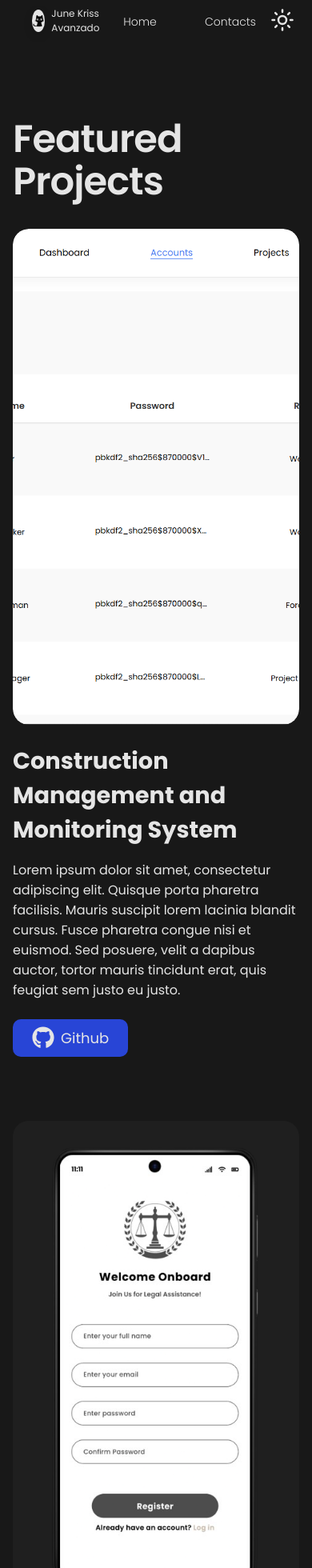
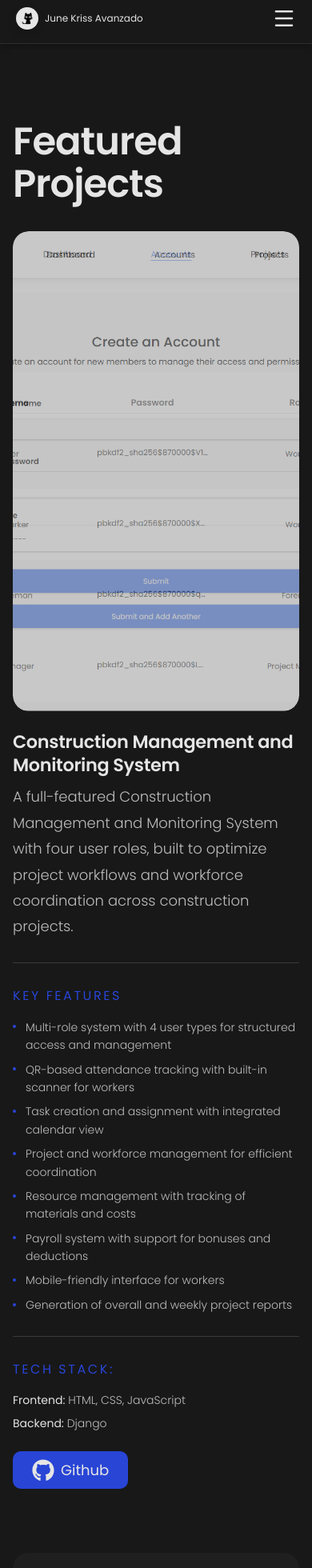
Before and after one commit to JuneKriss/my-portfolio, a React (Vite) app: page /projects in a window 390 px wide. Shown: the top 1960 px of the page at 80% size. Built offline with nearby package versions, Linux system fonts and the light colour scheme.

Commit message:
Added real details in projects, made navbar and footer responsive

```diff
--- a/src/components/Footer/Footer.css
+++ b/src/components/Footer/Footer.css
@@ -144,3 +144,19 @@
     transform: translateX(100%);
   }
 }
+
+@media (max-width: 639px) {
+  .footer {
+    flex-direction: column;
+    gap: 1.25rem;
+    text-align: center;
+  }
+
+  .footer .rightGroup {
+    gap: 1.25rem;
+  }
+
+  .rightGroup a svg {
+    font-size: 1.75em;
+  }
+}
--- a/src/components/Navbar/Navbar.css
+++ b/src/components/Navbar/Navbar.css
@@ -2,7 +2,9 @@ nav {
   display: flex;
   justify-content: space-between;
   align-items: center;
-  padding: 0.5rem 2.5rem;
+  padding: 0.8rem 2.5rem 1rem;
+  border-bottom: 1px solid var(--card-stroke);
+  box-shadow: var(--navbar-shadow);
 }
 
 .leftGroup {
@@ -50,7 +52,7 @@ nav {
 
 .navbar-links a:hover {
   background-color: var(--highlight);
-  color: var(--highlight-text);
+  color: #e5e5e5;
 }
 
 .modeToggle {
@@ -80,9 +82,115 @@ nav {
   transform: rotate(0deg) scale(0.9);
 }
 
-.burger {
+.navRight {
+  display: flex;
+  align-items: center;
+  gap: 0.25rem;
+}
+
+.burgerBtn {
   display: none;
+  background: none;
+  border: none;
+  cursor: pointer;
+}
+
+.drawerOverlay {
+  position: fixed;
+  inset: 0;
+  background: rgba(0, 0, 0, 0.4);
+  z-index: 98;
+  opacity: 0;
+  pointer-events: none;
+  transition: opacity 0.3s ease;
+}
+
+.drawerOverlay.open {
+  opacity: 1;
+  pointer-events: all;
+}
+
+.drawer {
+  position: fixed;
+  top: 0;
+  right: 0;
+  height: 100dvh;
+  width: 260px;
+  background: var(--bg-color);
+  border-left: 1px solid var(--card-stroke);
+  z-index: 99;
+  display: flex;
   flex-direction: column;
+  padding: 1.5rem;
+  transform: translateX(100%);
+  transition: transform 0.35s cubic-bezier(0.4, 0, 0.2, 1);
+}
+
+.drawerHeader {
+  display: flex;
+  justify-content: space-between;
+  align-items: center;
+  margin-bottom: 2rem;
+}
+
+.drawerHeader .modeToggle,
+.drawerClose {
+  display: flex;
+  align-items: center;
+  justify-content: center;
+  padding: 0;
+  width: 30px;
+  height: 30px;
+}
+
+.drawer.open {
+  transform: translateX(0);
+}
+
+.drawerClose {
+  background: none;
+  border: none;
   cursor: pointer;
-  gap: 5px;
 }
+
+.drawer-links {
+  list-style: none;
+  display: flex;
+  flex-direction: column;
+  gap: 0.5rem;
+  padding: 0;
+}
+
+.drawer-links a {
+  display: block;
+  padding: 0.6rem 1rem;
+  border-radius: 10px;
+  text-decoration: none;
+  color: var(--text-color);
+  font-weight: 200;
+  font-size: 1rem;
+  transition: all 0.2s ease;
+}
+
+.drawer-links a:hover {
+  background-color: var(--highlight);
+  color: #e5e5e5;
+}
+
+@media (max-width: 767px) {
+  nav {
+    padding: 0.5rem 1.25rem 1rem;
+  }
+
+  .navbar-links {
+    display: none;
+  }
+
+  .burgerBtn {
+    display: flex;
+  }
+
+  .desktopOnly {
+    display: none;
+  }
+}
--- a/src/components/Navbar/Navbar.jsx
+++ b/src/components/Navbar/Navbar.jsx
@@ -2,7 +2,7 @@ import { useState } from "react";
 import { Link, useLocation } from "react-router-dom";
 import "./Navbar.css";
 
-import { Sun, Moon } from "lucide-react";
+import { Sun, Moon, X, Menu } from "lucide-react";
 import { cats } from "../../assets/index.js";
 
 function Navbar({ isLight, setIsLight }) {
@@ -35,6 +35,29 @@ function Navbar({ isLight, setIsLight }) {
           <a href="#footer">Contacts</a>
         </li>
       </ul>
+      <div className="navRight">
+        <button
+          className="modeToggle desktopOnly"
+          onClick={() => setIsLight(!isLight)}
+        >
+          {isLight ? (
+            <Moon className="toggleIcon" />
+          ) : (
+            <Sun className="toggleIcon" />
+          )}
+        </button>
+        <button className="burgerBtn" onClick={() => setMenuOpen(true)}>
+          <Menu className="toggleIcon" />
+        </button>
+      </div>
+
+      <div
+        className={`drawerOverlay ${menuOpen ? "open" : ""}`}
+        onClick={() => setMenuOpen(false)}
+      />
+
+      <div className={`drawer ${menuOpen ? "open" : ""}`}>
+        <div className="drawerHeader">
           <button className="modeToggle" onClick={() => setIsLight(!isLight)}>
             {isLight ? (
               <Moon className="toggleIcon" />
@@ -42,10 +65,37 @@ function Navbar({ isLight, setIsLight }) {
               <Sun className="toggleIcon" />
             )}
           </button>
-      <div
-        className={`burger ${menuOpen ? "open" : ""}`}
-        onClick={() => setMenuOpen(!menuOpen)}
-      ></div>
+          <button className="drawerClose" onClick={() => setMenuOpen(false)}>
+            <X className="toggleIcon" />
+          </button>
+        </div>
+        <ul className="drawer-links">
+          <li>
+            <Link to="/" onClick={() => setMenuOpen(false)}>
+              Home
+            </Link>
+          </li>
+          {location.pathname === "/" && (
+            <li>
+              <a href="#about" onClick={() => setMenuOpen(false)}>
+                About
+              </a>
+            </li>
+          )}
+          {location.pathname === "/" && (
+            <li>
+              <a href="#projects" onClick={() => setMenuOpen(false)}>
+                Projects
+              </a>
+            </li>
+          )}
+          <li>
+            <a href="#footer" onClick={() => setMenuOpen(false)}>
+              Contacts
+            </a>
+          </li>
+        </ul>
+      </div>
     </nav>
   );
 }
--- a/src/index.css
+++ b/src/index.css
@@ -8,9 +8,10 @@
   --text-color: #e5e5e5;
   --supporting-text: #bdbdbd;
   --highlight: #2845d6;
-  --highlight-text: #fff;
   --card-bg: #1f1f1f;
   --card-stroke: #2d2d2d;
+  --border-soft: rgba(255, 255, 255, 0.15);
+  --navbar-shadow: 0 2px 8px rgba(0, 0, 0, 0.35);
 
   color-scheme: light dark;
 
@@ -27,6 +28,8 @@ body.light {
   --highlight: #2845d6;
   --card-bg: #f5f5f5;
   --card-stroke: #e0e0e0;
+  --border-soft: rgba(0, 0, 0, 0.15);
+  --navbar-shadow: 0 2px 8px rgba(0, 0, 0, 0.06);
 }
 
 * {
--- a/src/pages/Home/Home.css
+++ b/src/pages/Home/Home.css
@@ -213,7 +213,7 @@ section {
   position: relative;
   gap: 6rem;
   align-items: flex-start;
-  padding-top: 2rem;
+  padding-top: 2.5rem;
 }
 
 .projectsContent {
@@ -221,7 +221,7 @@ section {
   display: flex;
   flex-direction: column;
   gap: 2.5rem;
-  padding-top: 2rem;
+  padding-top: 2.5rem;
 }
 
 .aboutContent::before,
@@ -349,7 +349,7 @@ section {
 }
 
 .schoolContainer {
-  border-left: 2px solid rgba(255, 255, 255, 0.15);
+  border-left: 2px solid var(--border-soft);
   padding-left: 0.75rem;
   line-height: 1.7;
   transition:
@@ -393,7 +393,7 @@ section {
   display: flex;
   flex-direction: column;
   gap: 0.5rem;
-  border-left: 2px solid rgba(255, 255, 255, 0.15);
+  border-left: 2px solid var(--border-soft);
   padding-left: 0.75rem;
 
   opacity: 0;
--- a/src/pages/Projects/Projects.css
+++ b/src/pages/Projects/Projects.css
@@ -61,7 +61,7 @@
   overflow: hidden;
   position: relative;
   width: 100%;
-  height: 620px;
+  height: 600px;
   background-color: var(--card-bg);
 }
 
@@ -114,12 +114,118 @@
 .projectTexts {
   display: flex;
   flex-direction: column;
-  gap: 1rem;
+  gap: 0;
 }
 
-.projectTexts h2 {
+.projectDescription,
+.project-key-features,
+.project-tech-stack {
+  padding: 1.75rem 0;
+  border-bottom: 1px solid var(--border-soft);
+  opacity: 0;
+  transform: translateY(16px);
+  transition:
+    opacity 0.5s ease,
+    transform 0.5s ease;
+}
+
+.projectDescription {
+  padding-top: 0;
+}
+
+.project-tech-stack {
+  border-bottom: none;
+  padding-bottom: 0;
+}
+
+.projectDescription {
+  transition-delay: 0s;
+}
+.project-key-features {
+  transition-delay: 0.1s;
+}
+.project-tech-stack {
+  transition-delay: 0.2s;
+}
+
+.projectTexts.in-view .projectDescription,
+.projectTexts.in-view .project-key-features,
+.projectTexts.in-view .project-tech-stack {
+  opacity: 1;
+  transform: translateY(0);
+}
+
+.projectDescription h2 {
+  font-size: 1.4em;
+  font-weight: 600;
   color: var(--text-color);
-  font-size: 1.8em;
+  letter-spacing: -0.015em;
+  line-height: 1.3;
+  margin-bottom: 0.6rem;
+}
+
+.projectDescription p {
+  font-size: 1.125em;
+  font-weight: 300;
+  color: var(--supporting-text);
+  line-height: 1.8;
+}
+
+.project-key-features h3,
+.project-tech-stack h3 {
+  font-size: 1em;
+  font-weight: 500;
+  letter-spacing: 0.16em;
+  text-transform: uppercase;
+  color: var(--highlight);
+  margin-bottom: 1rem;
+}
+
+.project-key-features ul {
+  list-style: none;
+  display: flex;
+  flex-direction: column;
+  gap: 0.5rem;
+  padding: 0;
+}
+
+.project-key-features ul li {
+  font-size: 0.875em;
+  font-weight: 300;
+  color: var(--supporting-text);
+  line-height: 1.6;
+  padding-left: 1rem;
+  position: relative;
+}
+
+.project-key-features ul li::before {
+  content: "";
+  position: absolute;
+  left: 0;
+  top: 0.62em;
+  width: 4px;
+  height: 4px;
+  border-radius: 50%;
+  background: var(--highlight);
+}
+
+.project-tech-stack ul {
+  list-style: none;
+  display: flex;
+  flex-direction: column;
+  gap: 0.5rem;
+  padding: 0;
+}
+
+.project-tech-stack ul li {
+  font-size: 0.875em;
+  font-weight: 300;
+  color: var(--supporting-text);
+}
+
+.project-tech-stack ul li strong {
+  font-weight: 500;
+  color: var(--text-color);
 }
 
 .githubButton {
@@ -190,5 +296,5 @@
 
 .project-images[data-fit="contain"] {
   object-fit: contain;
-  padding: 2rem; /* gives it breathing room so it doesn't touch the edges */
+  padding: 2rem;
 }
--- a/src/pages/Projects/Projects.jsx
+++ b/src/pages/Projects/Projects.jsx
@@ -30,6 +30,8 @@ function Projects({ isLight, setIsLight }) {
   const titleRef = useRef(null);
   const cmmsCardRef = useRef(null);
   const lawCardRef = useRef(null);
+  const cmmsTextsRef = useRef(null);
+  const lawTextsRef = useRef(null);
 
   useEffect(() => {
     const interval = setInterval(() => {
@@ -54,9 +56,11 @@ function Projects({ isLight, setIsLight }) {
       { threshold: 0.2 },
     );
 
-    [titleRef, cmmsCardRef, lawCardRef].forEach((ref) => {
+    [titleRef, cmmsCardRef, lawCardRef, cmmsTextsRef, lawTextsRef].forEach(
+      (ref) => {
         if (ref.current) observer.observe(ref.current);
-    });
+      },
+    );
 
     return () => observer.disconnect();
   }, []);
@@ -89,15 +93,55 @@ function Projects({ isLight, setIsLight }) {
                   <span>View all images</span>
                 </div>
               </div>
-              <div className="projectTexts">
+              <div className="projectTexts" ref={cmmsTextsRef}>
+                <div className="projectDescription">
                   <h2>Construction Management and Monitoring System</h2>
                   <p>
-                  Lorem ipsum dolor sit amet, consectetur adipiscing elit.
-                  Quisque porta pharetra facilisis. Mauris suscipit lorem
-                  lacinia blandit cursus. Fusce pharetra congue nisi et euismod.
-                  Sed posuere, velit a dapibus auctor, tortor mauris tincidunt
-                  erat, quis feugiat sem justo eu justo.
+                    A full-featured Construction Management and Monitoring
+                    System with four user roles, built to optimize project
+                    workflows and workforce coordination across construction
+                    projects.
                   </p>
+                </div>
+                <div className="project-key-features">
+                  <h3>Key Features</h3>
+                  <ul>
+                    <li>
+                      Multi-role system with 4 user types for structured access
+                      and management
+                    </li>
+                    <li>
+                      QR-based attendance tracking with built-in scanner for
+                      workers
+                    </li>
+                    <li>
+                      Task creation and assignment with integrated calendar view
+                    </li>
+                    <li>
+                      Project and workforce management for efficient
+                      coordination
+                    </li>
+                    <li>
+                      Resource management with tracking of materials and costs
+                    </li>
+                    <li>
+                      Payroll system with support for bonuses and deductions
+                    </li>
+                    <li>Mobile-friendly interface for workers</li>
+                    <li>Generation of overall and weekly project reports</li>
+                  </ul>
+                </div>
+                <div className="project-tech-stack">
+                  <h3>Tech Stack:</h3>
+                  <ul>
+                    <li>
+                      <strong>Frontend:</strong> HTML, CSS, JavaScript
+                    </li>
+                    <li>
+                      <strong>Backend:</strong> Django
+                    </li>
+                  </ul>
+                </div>
               </div>
               <a
                 href="https://github.com/JuneKriss/Construction-Management-and-Monitoring-System-2025"
@@ -128,15 +172,48 @@ function Projects({ isLight, setIsLight }) {
                   <span>View all images</span>
                 </div>
               </div>
-              <div className="projectTexts">
+              <div className="projectTexts" ref={lawTextsRef}>
+                <div className="projectDescription">
                   <h2>Lawyer Appointment Mobile Application</h2>
                   <p>
-                  Lorem ipsum dolor sit amet, consectetur adipiscing elit.
-                  Quisque porta pharetra facilisis. Mauris suscipit lorem
-                  lacinia blandit cursus. Fusce pharetra congue nisi et euismod.
-                  Sed posuere, velit a dapibus auctor, tortor mauris tincidunt
-                  erat, quis feugiat sem justo eu justo.
+                    A mobile application designed to streamline appointment
+                    scheduling and client management for a law office, providing
+                    users with an easy and organized way to book and manage
+                    legal consultations.
                   </p>
+                </div>
+                <div className="project-key-features">
+                  <h3>Key Features</h3>
+                  <ul>
+                    <li>
+                      Appointment booking system for scheduling consultations
+                      with lawyers
+                    </li>
+                    <li>
+                      Viewing of upcoming appointments with detailed information
+                    </li>
+                    <li>Option to cancel scheduled appointments</li>
+                    <li>
+                      Access to appointment history for tracking past
+                      consultations
+                    </li>
+                    <li>
+                      Display of lawyer profiles, including details and
+                      information
+                    </li>
+                  </ul>
+                </div>
+                <div className="project-tech-stack">
+                  <h3>Tech Stack:</h3>
+                  <ul>
+                    <li>
+                      <strong>Frontend:</strong> React Native
+                    </li>
+                    <li>
+                      <strong>Backend:</strong> PHP, MySQL
+                    </li>
+                  </ul>
+                </div>
               </div>
               <a
                 href="https://github.com/JuneKriss/Lawyer-Appointment-Mobile-App-2024"
```
Lines whose indentation alone changed are shown as unchanged.
